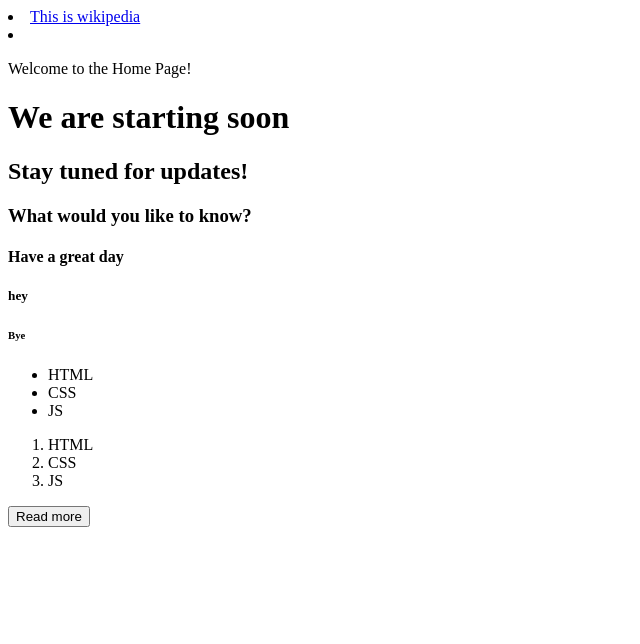
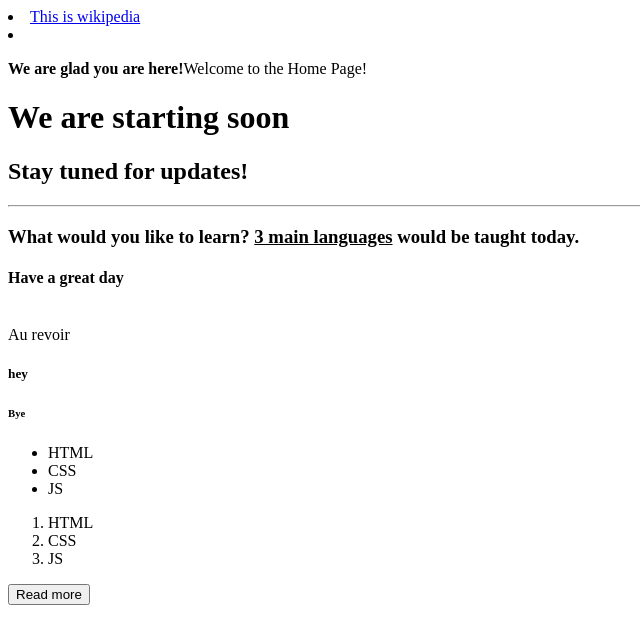
Before and after one commit to jessicaagyepong53-lab/T4G-lesson1, a plain HTML site: page index.html in a window 1280 px wide. Shown: the whole page, without its empty margins (0-640 px from the left). Drawn offline with Linux system fonts and the light colour scheme.

Commit message:
Additions

```diff
--- a/index.html
+++ b/index.html
@@ -10,11 +10,11 @@
     <li><a href="https://en.wikipedia.org/?gad_source=1&gad_campaignid=12880201430&gbraid=0AAAAABaLK9aINitO3gY-6Ot30uQ51gSW4&gclid=Cj0KCQiAqeDMBhDcARIsAJEbU9R_NbRAw_motu-O-ykpm_82D2F8Pt8zTIk01-dglJVZIHPXYpfZ5w0aAmXyEALw_wcB" target="_blank" >This is wikipedia</a></li>
     <li><a href=""></a></li>
 </nav>
-    <p> Welcome to the Home Page!</p>
+    <p> <b>We are glad you are here!</b>Welcome to the Home Page!</p>
     <h1>We are starting soon</h1>
-    <h2>Stay tuned for updates!</h2>
-    <h3>What would you like to know?</h3>
-    <h4>Have a great day</h4>
+    <h2>Stay tuned for updates!</h2><hr>
+    <h3>What would you like to learn? <u>3 main languages</u> would be taught today.</h3>
+    <h4>Have a great day</h4> <br> Au revoir
     <h5>hey</h5>
     <h6>Bye</h6>
     <ul>
```
Also changed, not shown: pages/about-us.html (added), pages/contact-us.html (added), src/script.css (added), src/script.js (added).
